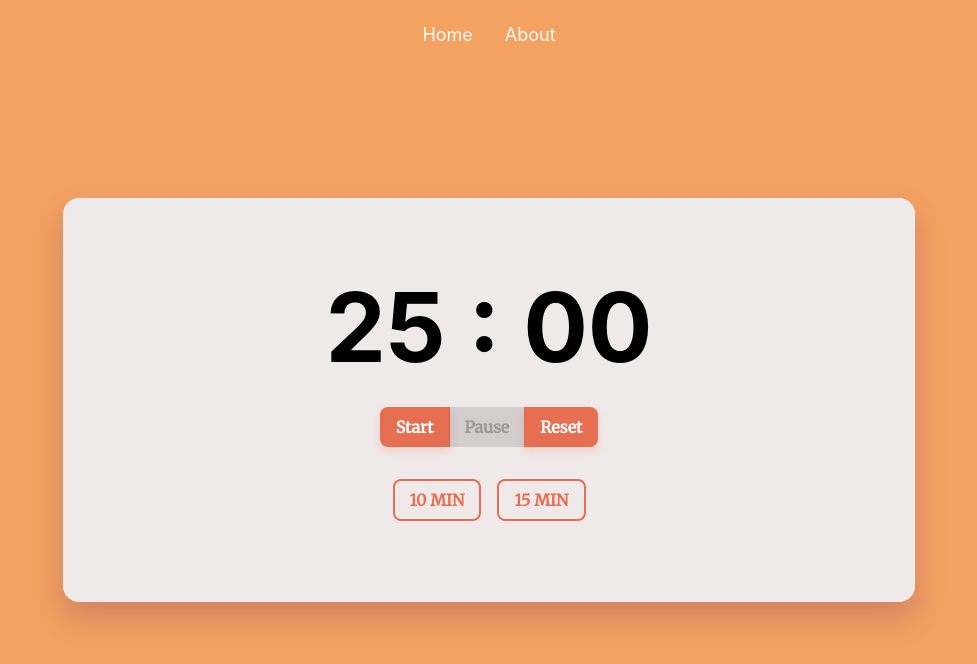
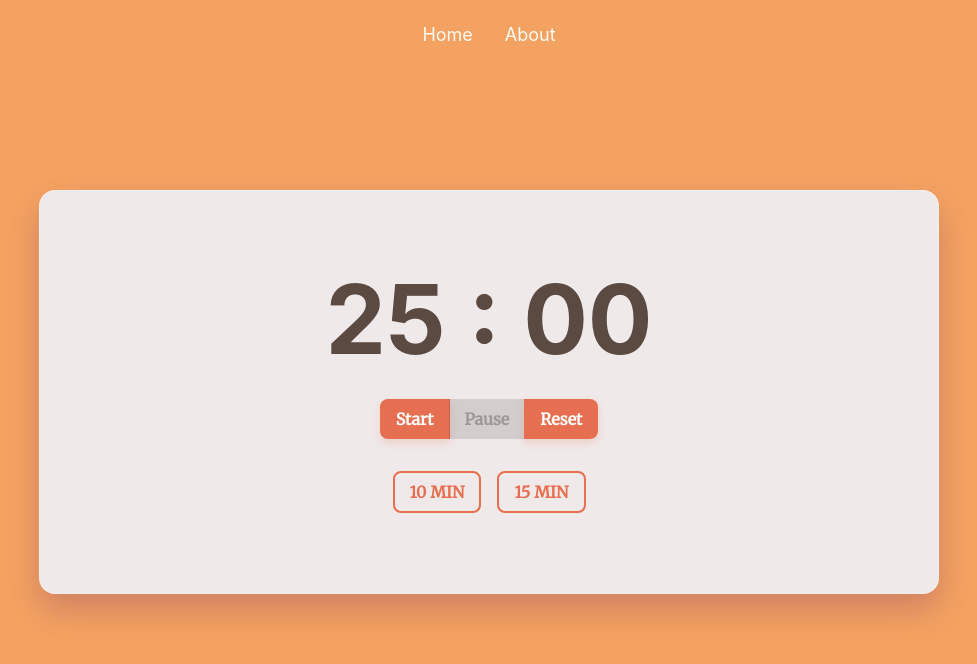
Before and after one commit to CarinaBondor/pomodoroTimeTracker, a React (Vite) app: page / in a window 1280 px wide. Shown: the top 664 px of the page, without its empty margins (151-1128 px from the left). Built offline with nearby package versions, Linux system fonts and the light colour scheme; a web font is replaced by a local one.

Commit message:
wip style

```diff
--- a/src/App.css
+++ b/src/App.css
@@ -8,20 +8,20 @@
 }
 
 #root {
-    height: 100dvh;
-    display: flex;
-    align-items: center;
+    min-height: 100dvh;
     background-color: var(--color-primary);
     font-size: 18px;
+    padding: 2rem;
+    position: relative;
 }
 
 main {
-    flex: 1;
-    display: flex;
-    flex-direction: column;
-    justify-content: center;
+    position: relative;
+    margin: 2.5rem 0 0 0;
+    display: grid;
+    place-items: center;
     align-items: center;
-    padding: 2rem 1rem;
+    min-height: 80vh;
 }
 
 header {
@@ -50,11 +50,3 @@ nav li a:hover {
     font-size: 5rem;
     margin: 1.5rem 0;
 }
-
-.homepage-card {
-    background: var(--color-bg-paper);
-    border-radius: 1rem;
-    box-shadow: 0 1rem 2rem rgba(72, 5, 104, 0.2);
-    border: 1px solid rgba(255, 255, 255, 0.3);
-    padding: 3rem;
-}
--- a/src/App.tsx
+++ b/src/App.tsx
@@ -9,9 +9,8 @@ import "@fontsource/merriweather/400.css";
 function App(): React.ReactElement {
     return (
         <>
+            <NavBar />
             <main>
-                <NavBar />
-
                 <Routes>
                     <Route
                         path="/"
--- a/src/components/Clock.tsx
+++ b/src/components/Clock.tsx
@@ -13,7 +13,10 @@ function Clock({ formattedTime }: ClockProps): React.ReactElement {
             }}
             className="clock"
         >
-            <Typography variant="h1">
+            <Typography
+                variant="h1"
+                color="tertiary"
+            >
                 <b>{formattedTime}</b>
             </Typography>
         </Grid>
--- a/src/pages/About.tsx
+++ b/src/pages/About.tsx
@@ -2,13 +2,14 @@ import Card from "@mui/material/Card";
 import CardContent from "@mui/material/CardContent";
 import Typography from "@mui/material/Typography";
 import Link from "@mui/material/Link";
+import Container from "@mui/material/Container";
 
 export default function About(): React.ReactElement {
     return (
-        <Card sx={{ maxWidth: 800 }}>
-            <CardContent>
+        <Container maxWidth="md">
             <Typography
                 variant="h2"
+                color="tertiary"
                 sx={{
                     paddingBottom: "2rem",
                 }}
@@ -16,33 +17,32 @@ export default function About(): React.ReactElement {
                 About this project
             </Typography>
 
-                <Typography>
-                    This is a simple Pomodoro timer application built with React + TypeScript + Vite
-                    + Material UI in order to learn more about React.
+            <Typography color="tertiary">
+                This is a simple Pomodoro timer application built with React + TypeScript + Vite +
+                Material UI in order to learn more about React.
             </Typography>
 
-                <Typography>
-                    It uses Material UI for styling and provides a user-friendly interface for
-                    managing your Pomodoro sessions. The application allows you to start, pause, and
-                    reset the timer, helping you stay focused and productive.
+            <Typography color="tertiary">
+                It uses Material UI for styling and provides a user-friendly interface for managing
+                your Pomodoro sessions. The application allows you to start, pause, and reset the
+                timer, helping you stay focused and productive.
             </Typography>
 
-                <Typography>
+            <Typography color="tertiary">
                 It has a custom hook to deal with all the necessary calculations needed for the
                 pomodoro timer to run.
             </Typography>
 
-                <Typography>
+            <Typography color="tertiary">
                 Next steps for this app: to add break functionality and to add cycle counter
                 functionality.
             </Typography>
 
-                <Typography>
+            <Typography color="tertiary">
                 Source code here: <Link>Github</Link>
             </Typography>
 
-                <Typography>Made by Carina B.S.</Typography>
-            </CardContent>
-        </Card>
+            <Typography color="tertiary">Made by Carina B.S.</Typography>
+        </Container>
     );
 }
--- a/src/theme/theme.ts
+++ b/src/theme/theme.ts
@@ -8,6 +8,9 @@ export const theme = createTheme({
         },
         secondary: {
             main: "#e76f51",
+        },
+        tertiary: {
+            main: "#5a4a42",
         },
         background: {
             default: "#fffbf5",
@@ -52,5 +55,16 @@ export const theme = createTheme({
                 },
             },
         },
+        MuiContainer: {
+            styleOverrides: {
+                root: {
+                    backgroundColor: "#f0e9e9",
+                    borderRadius: "1rem",
+                    padding: "3rem",
+                    boxShadow: "0 1rem 2rem rgba(72, 5, 104, 0.2)",
+                    border: "1px solid rgba(255, 255, 255, 0.3)",
+                },
+            },
+        },
     },
 });
```
Lines whose indentation alone changed are shown as unchanged.
